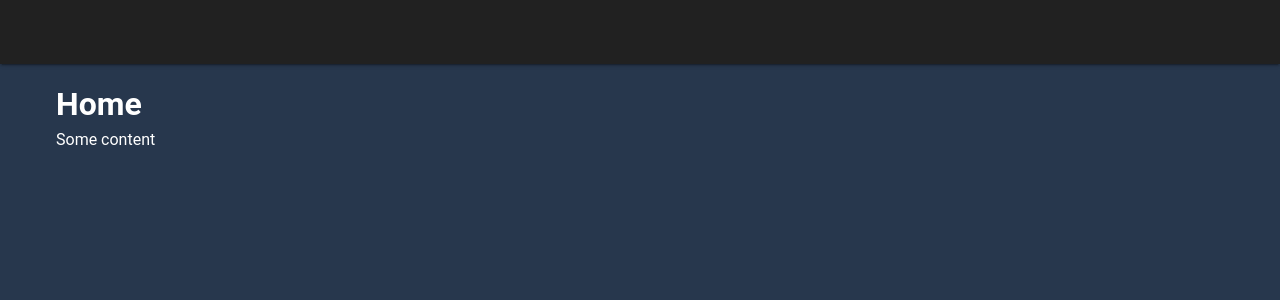
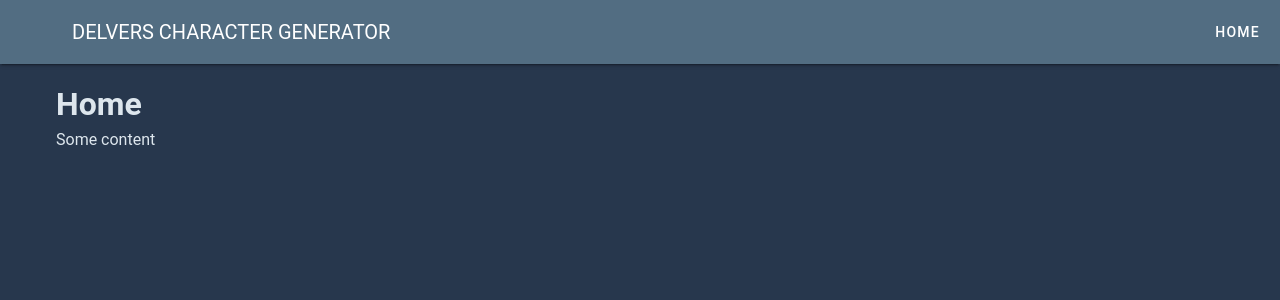
Before and after one commit to MosNes/delvers-bastionland-chargen, a Vue app in the folder client/: page / in a window 1280 px wide. Shown: the top 300 px of the page. Built offline with nearby package versions, Linux system fonts and the light colour scheme.

Commit message:
debugged theme

```diff
--- a/client/src/App.vue
+++ b/client/src/App.vue
@@ -5,7 +5,7 @@ import Navbar from './components/Navbar.vue';
 
 <template>
 
-  <v-app class="bg-background">
+  <v-app class="bg-background text-secondary">
     <v-main>
       <Navbar />
       <Home />
--- a/client/src/components/Navbar.vue
+++ b/client/src/components/Navbar.vue
@@ -1,7 +1,14 @@
 <template>
-    <nav>
-        <v-app-bar :elevation="2" app></v-app-bar>
-    </nav>
+
+        <v-app-bar :elevation="2" app color="primary">
+
+            <v-app-bar-nav-icon variant="text" color="secondary" @click.stop="drawer = !drawer" />
+                <v-app-bar-title>DELVERS CHARACTER GENERATOR</v-app-bar-title>
+                <v-spacer></v-spacer>
+                <v-btn text>Home</v-btn>
+
+        </v-app-bar>
+
 </template>
 
 <script setup>
--- a/client/src/main.js
+++ b/client/src/main.js
@@ -6,10 +6,18 @@ import 'vuetify/styles'
 import { createVuetify } from 'vuetify'
 import * as components from 'vuetify/components'
 import * as directives from 'vuetify/directives'
+import { aliases, mdi } from 'vuetify/iconsets/mdi'
 
 const vuetify = createVuetify({
     components,
     directives,
+    icons: {
+        defaultSet: 'mdi',
+        aliases,
+        sets: {
+            mdi,
+        }
+    },
     theme: {
         defaultTheme: 'myTheme',
         themes: {
```
